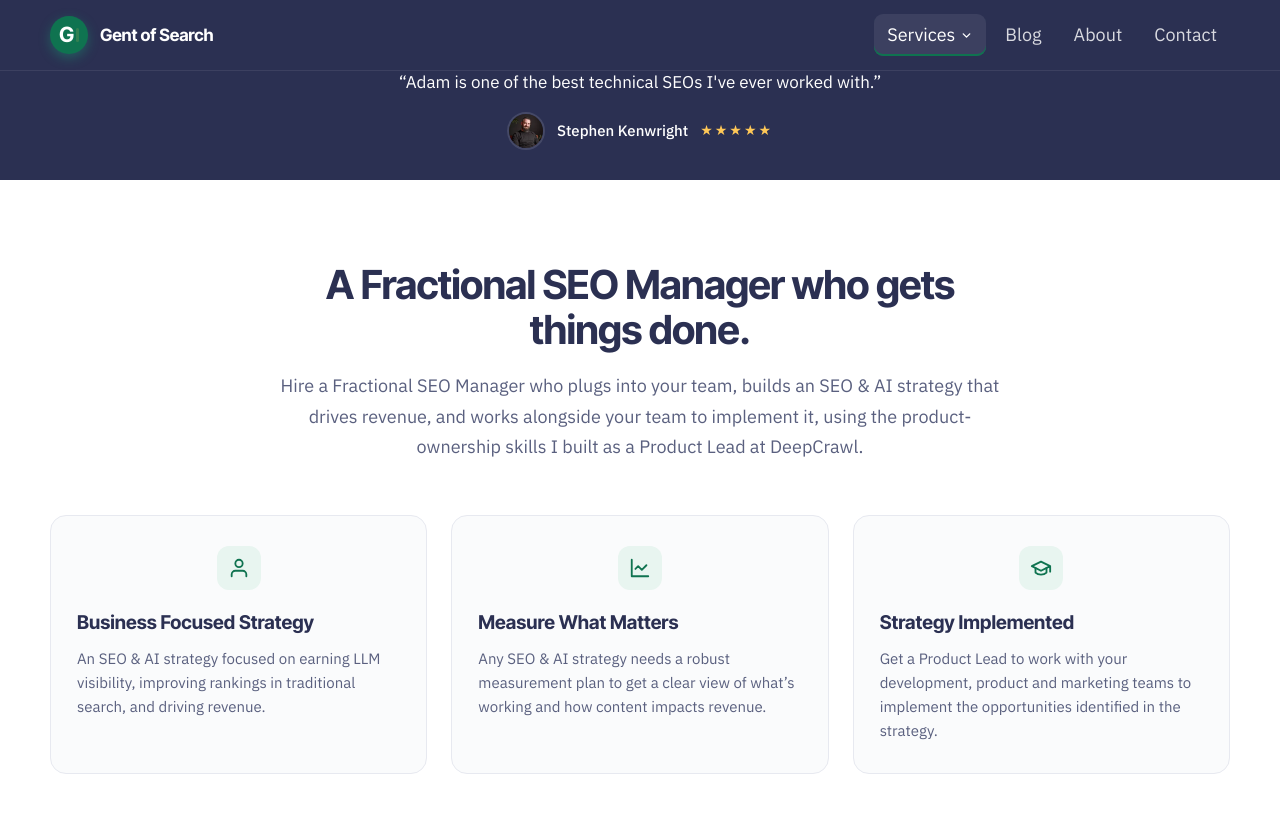
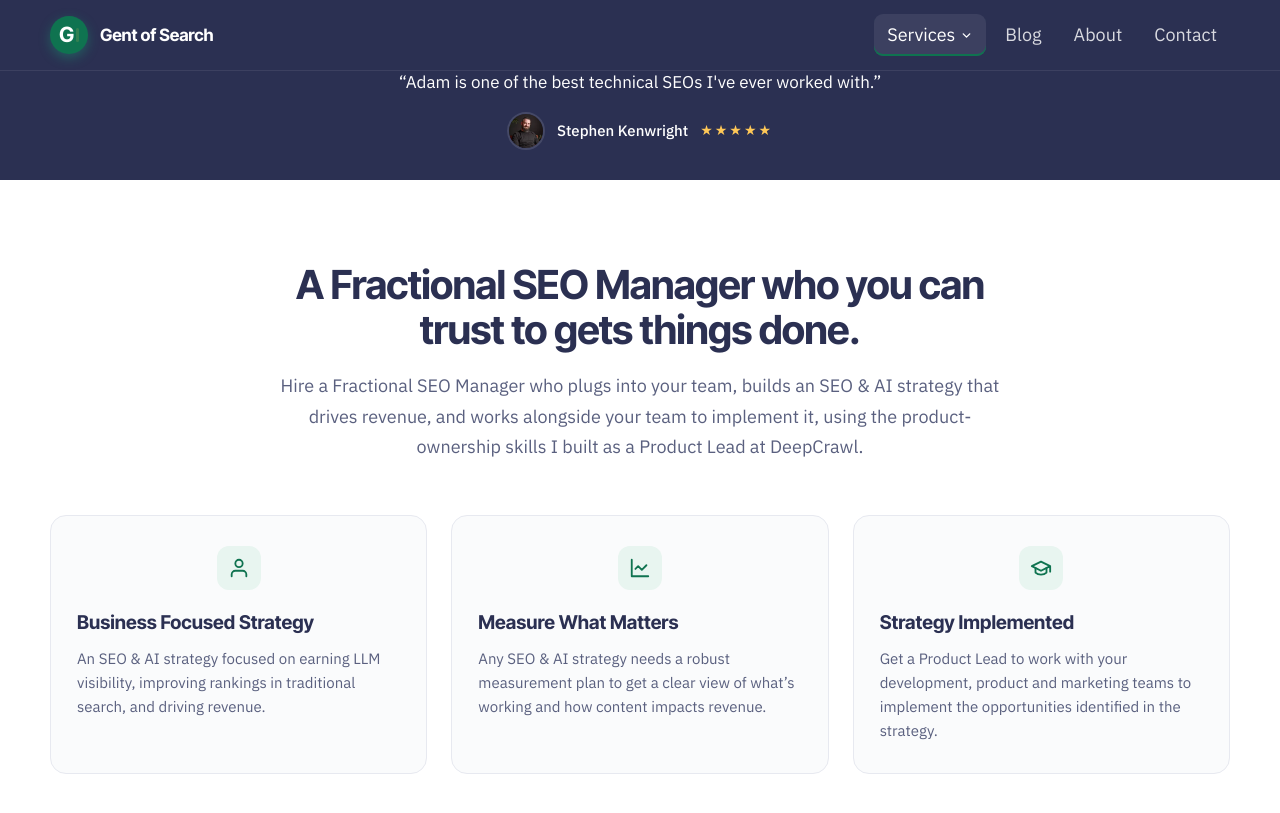
Before and after one commit to Gent-of-Search/gentofsearch.com, a Jekyll site: the page built from services/fractional-seo.html, in a window 1280 px wide and 900 px high, scrolled down 695 px. Shown: the top 813 px of the window. Built offline with Jekyll 4.4.1, drawn with Linux system fonts in a browser that asks for light colours.

Commit message:
Fractional: update Overview h2 copy

```diff
--- a/services/fractional-seo.html
+++ b/services/fractional-seo.html
@@ -71,7 +71,7 @@ service: fractional
   <section id="overview" style="padding:82px 0; background:#FFFFFF; scroll-margin-top:70px;">
     <div style="width:min(1180px,100% - 48px); margin:0 auto;">
       <div style="max-width:720px; margin:0 auto 52px; text-align:center;">
-        <h2 style="font-family:'Inter Tight',sans-serif; font-weight:700; font-size:clamp(28px,3.2vw,40px); line-height:1.14; letter-spacing:-0.02em; color:#2B3052; margin:0 0 18px;">A Fractional SEO Manager who gets things done.</h2>
+        <h2 style="font-family:'Inter Tight',sans-serif; font-weight:700; font-size:clamp(28px,3.2vw,40px); line-height:1.14; letter-spacing:-0.02em; color:#2B3052; margin:0 0 18px;">A Fractional SEO Manager who you can trust to gets things done.</h2>
         <p style="font-size:18px; line-height:1.7; color:#5A607F; margin:0;">Hire a Fractional SEO Manager who plugs into your team, builds an SEO &amp; AI strategy that drives revenue, and works alongside your team to implement it, using the product-ownership skills I built as a Product Lead at DeepCrawl.</p>
       </div>
       <div class="gos-g3" style="display:grid; grid-template-columns:repeat(3,1fr); gap:24px;">
```
